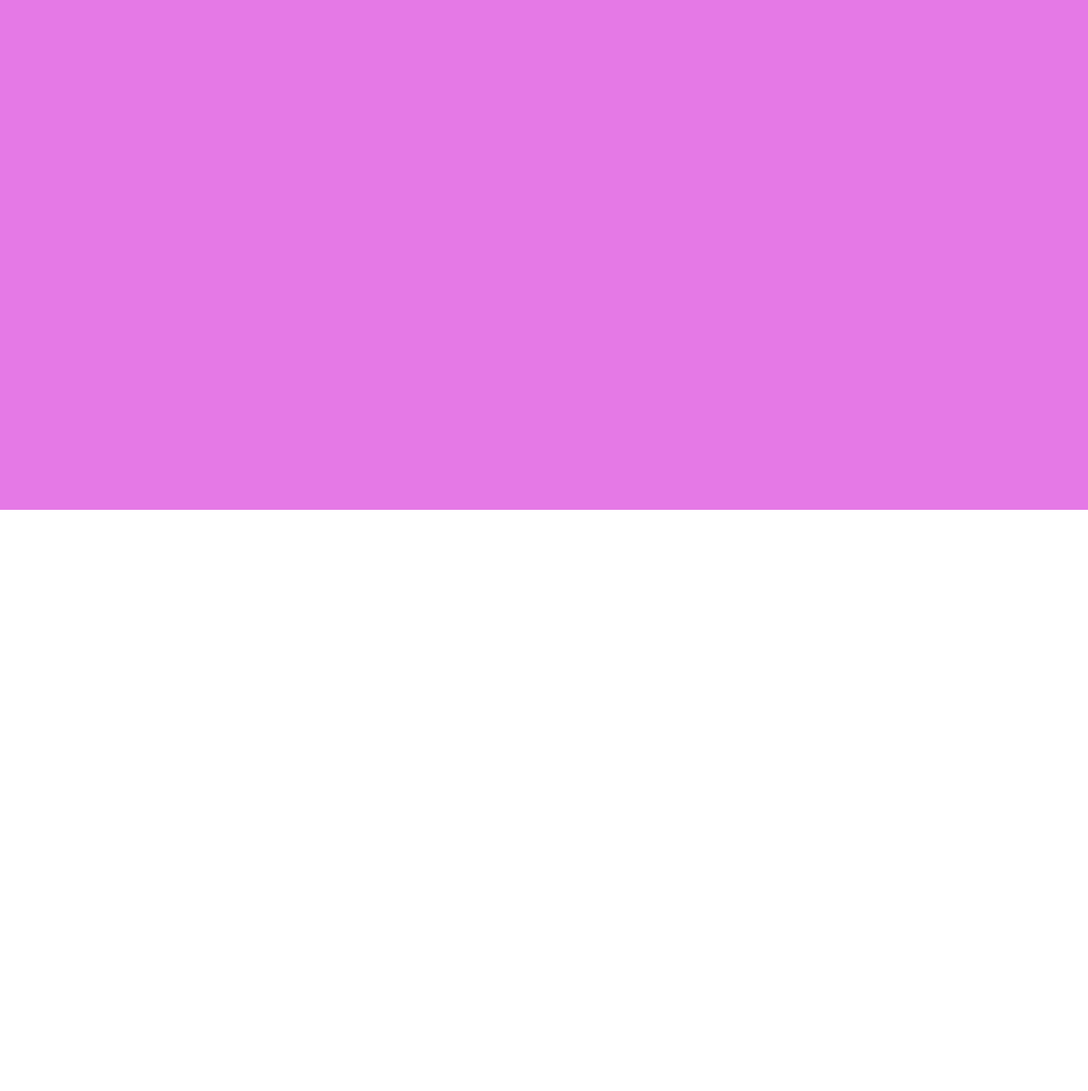
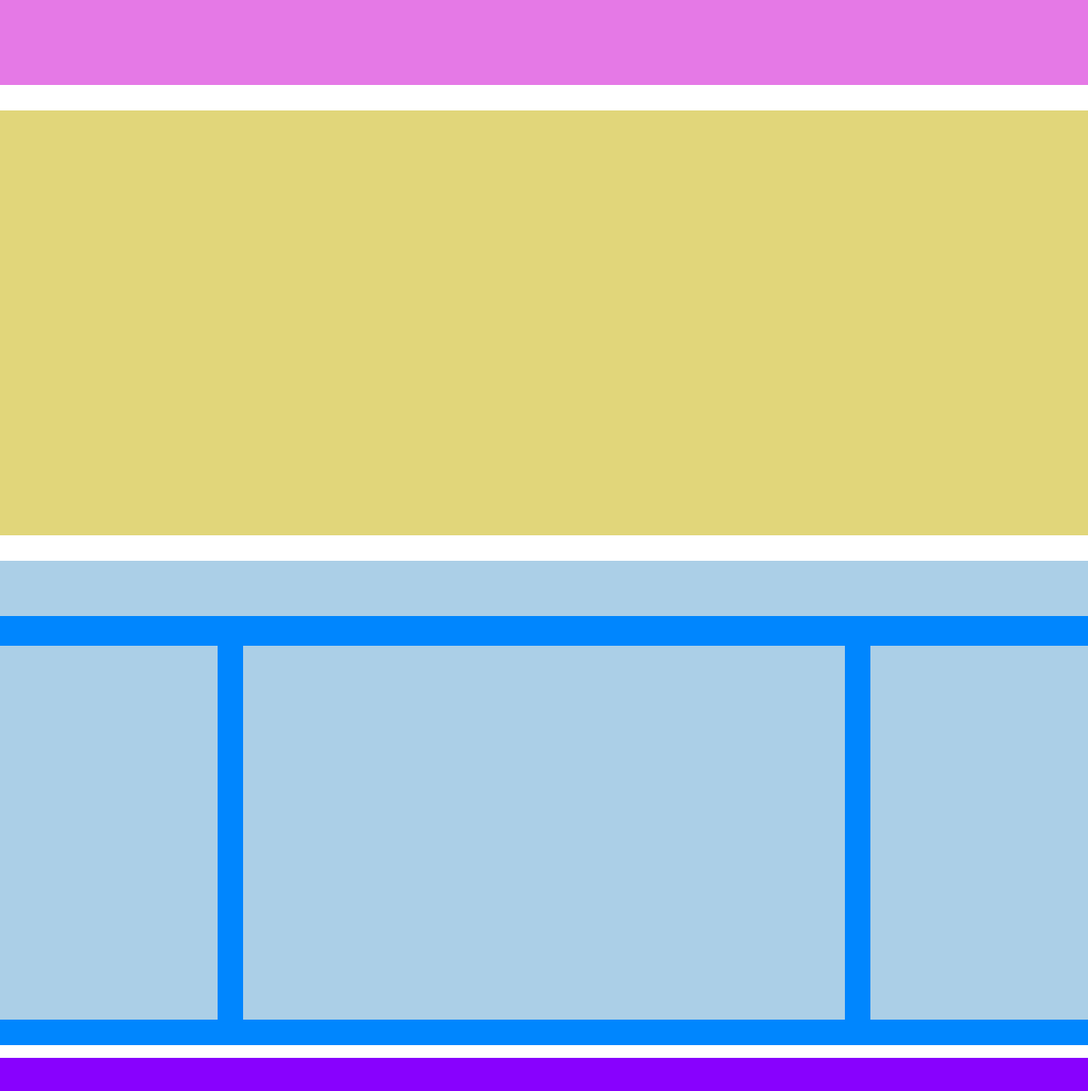
Before and after one commit to DamianoD88/htmlcss-struttura-wp, a plain HTML site: page index.html in a window 1280 px wide. Shown: the whole page at 85% size. Before the commit the page ends 800 px from the top, so only its background shows below. Drawn offline with Linux system fonts and the light colour scheme.

Commit message:
add layout metà strada

```diff
--- a/css/style.css
+++ b/css/style.css
@@ -1,10 +1,53 @@
 *{
     margin: 0;
     padding: 0;
-    box-sizing: none;
+    box-sizing: border-box;
 }
 
-header, footer{
-    height: 300px;
+
+header{
+    height: 100px;
     background-color: #e579e6;
 }
+
+.sezione-sup{
+    /* da togliere */
+    margin-top: 30px;
+    height: 500px;
+    background-color: #e1d67a;
+}
+
+#rettangolo{
+    margin-top: 30px;
+    height: 70px;
+    background-color: #abcfe7;
+    border-bottom: 5px solid #0086fe;
+}
+
+.float-left{
+    float: left;
+
+}
+
+aside{
+    height: 500px;
+    width: 20%;
+    background-color: #abcfe7;
+    border-bottom: 30px solid #0086fe;
+    border-top: 30px solid #0086fe;
+}
+
+div.float-left{
+    height: 500px;
+    width: 60%;
+    background-color: #abcfe7;
+    border: 30px solid #0086fe;
+
+}
+
+footer{
+    margin-top: 15px;
+    height: 70px;
+    width: 100%;
+    background-color: #8801fe;
+}
--- a/index.html
+++ b/index.html
@@ -18,33 +18,31 @@
     <!-- inizio corpo pagina -->
     <main>
         <!-- inizio sezione superiore del main -->
-        <section>
-
-        </section>
+        <section class="sezione-sup"></section>
         <!-- fine sezione superiore del main -->
 
                 <!-- inizio sezione inferiore del main -->
         <section>
             <!-- elemento superiore -->
-            <div>
+            <div id="rettangolo">
 
             </div>
             <!-- fine elemento superiore -->
 
             <!-- inizio elemento a sinistra -->
-            <aside>
+            <aside class="float-left">
 
             </aside>
             <!-- fine elemento a sinistra -->
 
             <!-- inizio elemento centrale -->
-            <div>
+            <div class="float-left">
 
             </div>
             <!-- fine elemento centrale -->
 
             <!-- inizio elemento a destra -->
-            <aside>
+            <aside class="float-left">
 
             </aside>
             <!-- fine elemento a destra -->
@@ -55,7 +53,7 @@
     <!-- fine corpo pagine -->
 
     <!-- inizio pié di pagina -->
-    <footer>
+    <footer class="float-left">
 
     </footer>
     <!-- fine pié di pagina -->
```
